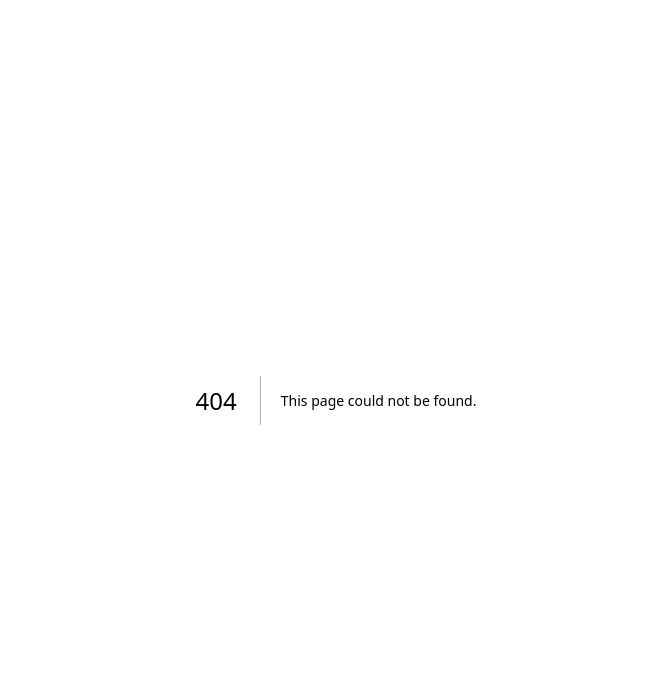
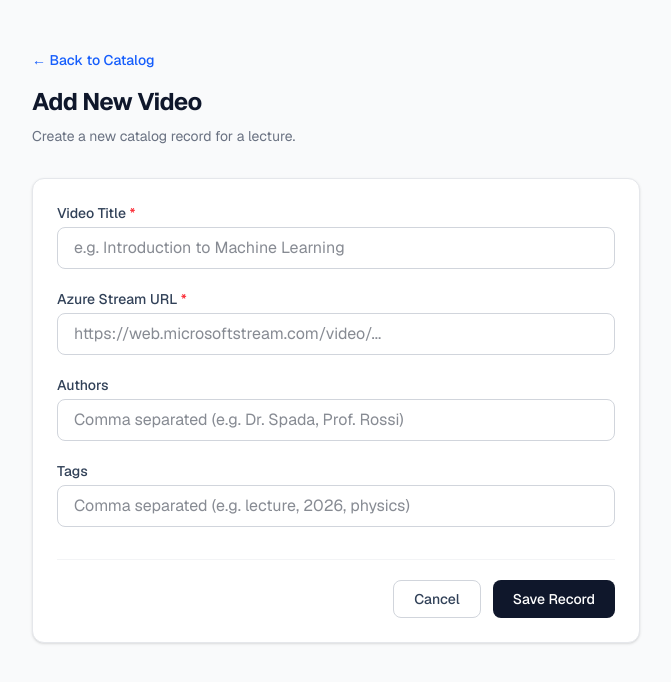
Before and after one commit to turgunbaevaa/unime-video-catalog, a Next.js app in the folder frontend/: page /videos/new in a window 1280 px wide. Before the commit this address had no page. Shown: the top 682 px of the page, without its empty margins (304-975 px from the left). Built offline with nearby package versions, Linux system fonts and the light colour scheme.

Commit message:
feat: add create video form with CORS enabled

```diff
--- /dev/null
+++ b/frontend/src/app/videos/new/page.tsx
@@ -0,0 +1,161 @@
+"use client";
+
+import { useState } from "react";
+import Link from "next/link";
+import { useRouter } from "next/navigation";
+
+export default function NewVideoPage() {
+  const router = useRouter();
+  const [isLoading, setIsLoading] = useState(false);
+  const [error, setError] = useState<string | null>(null);
+
+  // States for the form fields
+  const [title, setTitle] = useState("");
+  const [authors, setAuthors] = useState("");
+  const [tags, setTags] = useState("");
+  const [streamUrl, setStreamUrl] = useState("");
+
+  const handleSubmit = async (e: React.FormEvent) => {
+    e.preventDefault();
+    setIsLoading(true);
+    setError(null);
+
+    const authorsArray = authors.split(",").map((a) => a.trim()).filter(Boolean);
+    const tagsArray = tags.split(",").map((t) => t.trim()).filter(Boolean);
+
+    try {
+      const response = await fetch("http://127.0.0.1:8000/api/v1/videos/", {
+        method: "POST",
+        headers: {
+          "Content-Type": "application/json",
+        },
+        body: JSON.stringify({
+          title,
+          authors: authorsArray,
+          tags: tagsArray,
+          azure_stream_url: streamUrl,
+        }),
+      });
+
+      if (!response.ok) {
+        throw new Error("Failed to create video record");
+      }
+
+      router.push("/");
+      router.refresh();
+    } catch (err) {
+      console.error(err);
+      setError("An error occurred while saving the video.");
+    } finally {
+      setIsLoading(false);
+    }
+  };
+
+  return (
+    <div className="min-h-screen bg-gray-50 font-sans text-gray-900 py-12">
+      <main className="max-w-2xl mx-auto px-4 sm:px-6 lg:px-8">
+
+        <div className="mb-8">
+          <Link href="/" className="text-sm font-medium text-blue-600 hover:text-blue-700 mb-4 inline-block">
+            &larr; Back to Catalog
+          </Link>
+          <h1 className="text-2xl font-bold tracking-tight text-slate-900">
+            Add New Video
+          </h1>
+          <p className="text-sm text-gray-500 mt-2">
+            Create a new catalog record for a lecture.
+          </p>
+        </div>
+
+        <form onSubmit={handleSubmit} className="bg-white border border-gray-200 rounded-xl p-6 shadow-sm">
+          {error && (
+            <div className="mb-6 p-4 bg-red-50 border border-red-200 text-red-600 rounded-lg text-sm">
+              {error}
+            </div>
+          )}
+
+          <div className="space-y-5">
+            {/* Title Field */}
+            <div>
+              <label htmlFor="title" className="block text-sm font-medium text-slate-700 mb-1">
+                Video Title <span className="text-red-500">*</span>
+              </label>
+              <input
+                id="title"
+                type="text"
+                required
+                value={title}
+                onChange={(e) => setTitle(e.target.value)}
+                placeholder="e.g. Introduction to Machine Learning"
+                className="w-full px-4 py-2 border border-gray-300 rounded-lg focus:ring-2 focus:ring-slate-900 focus:border-slate-900 outline-none transition-colors"
+              />
+            </div>
+
+            {/* Stream URL Field */}
+            <div>
+              <label htmlFor="streamUrl" className="block text-sm font-medium text-slate-700 mb-1">
+                Azure Stream URL <span className="text-red-500">*</span>
+              </label>
+              <input
+                id="streamUrl"
+                type="url"
+                required
+                value={streamUrl}
+                onChange={(e) => setStreamUrl(e.target.value)}
+                placeholder="https://web.microsoftstream.com/video/..."
+                className="w-full px-4 py-2 border border-gray-300 rounded-lg focus:ring-2 focus:ring-slate-900 focus:border-slate-900 outline-none transition-colors"
+              />
+            </div>
+
+            {/* Authors Field */}
+            <div>
+              <label htmlFor="authors" className="block text-sm font-medium text-slate-700 mb-1">
+                Authors
+              </label>
+              <input
+                id="authors"
+                type="text"
+                value={authors}
+                onChange={(e) => setAuthors(e.target.value)}
+                placeholder="Comma separated (e.g. Dr. Spada, Prof. Rossi)"
+                className="w-full px-4 py-2 border border-gray-300 rounded-lg focus:ring-2 focus:ring-slate-900 focus:border-slate-900 outline-none transition-colors"
+              />
+            </div>
+
+            {/* Tags Field */}
+            <div>
+              <label htmlFor="tags" className="block text-sm font-medium text-slate-700 mb-1">
+                Tags
+              </label>
+              <input
+                id="tags"
+                type="text"
+                value={tags}
+                onChange={(e) => setTags(e.target.value)}
+                placeholder="Comma separated (e.g. lecture, 2026, physics)"
+                className="w-full px-4 py-2 border border-gray-300 rounded-lg focus:ring-2 focus:ring-slate-900 focus:border-slate-900 outline-none transition-colors"
+              />
+            </div>
+          </div>
+
+          <div className="mt-8 flex justify-end gap-3 pt-5 border-t border-gray-100">
+            <Link
+              href="/"
+              className="px-5 py-2 text-sm font-medium text-slate-700 bg-white border border-gray-300 rounded-lg hover:bg-gray-50 transition-colors"
+            >
+              Cancel
+            </Link>
+            <button
+              type="submit"
+              disabled={isLoading}
+              className="px-5 py-2 text-sm font-medium text-white bg-slate-900 rounded-lg hover:bg-slate-800 transition-colors disabled:opacity-70 disabled:cursor-not-allowed inline-flex items-center"
+            >
+              {isLoading ? "Saving..." : "Save Record"}
+            </button>
+          </div>
+        </form>
+
+      </main>
+    </div>
+  );
+}
```
Also changed, not shown: 1 other file (tests, documents, lock files or other folders).
